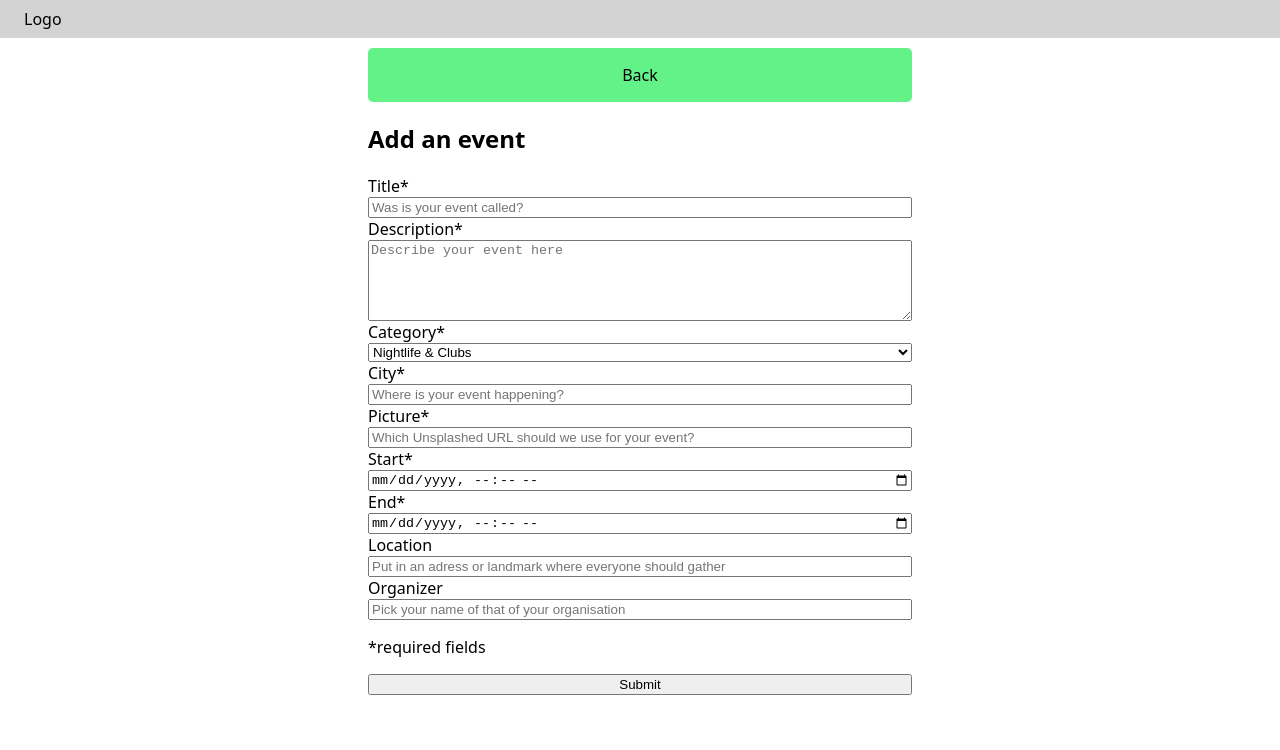
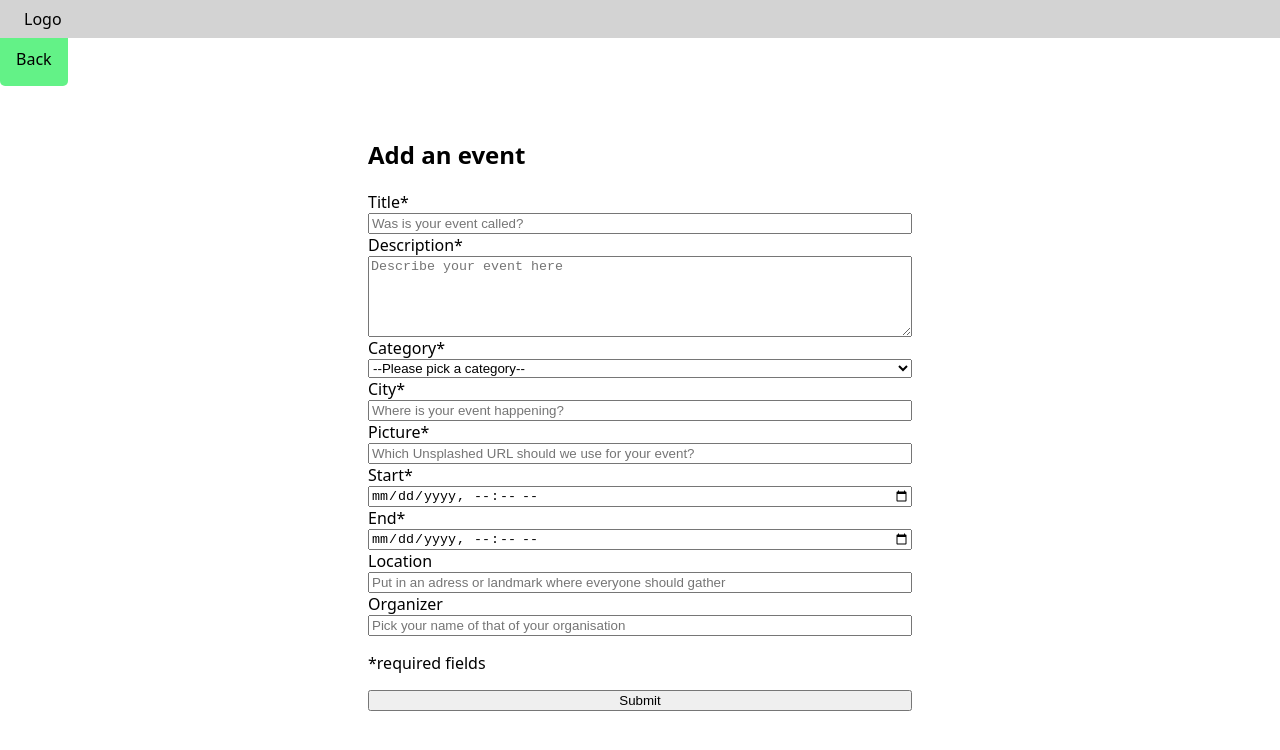
Before and after one commit to alhen002/capstone-event-repo, a Next.js app: page /events/create in a window 1280 px wide. Shown: the top 750 px of the page. Built offline with nearby package versions, Linux system fonts and the light colour scheme.

Commit message:
add function/reworked linkbutton

```diff
--- /dev/null
+++ b/components/EventForm.js
@@ -0,0 +1,110 @@
+import styled from "styled-components";
+import { useRouter } from "next/router";
+import { createNewEvent } from "@/lib/api";
+
+const StyledForm = styled.form`
+  padding-top: 3rem;
+  margin-inline: auto;
+  max-width: 36rem;
+  padding-inline: 1rem;
+  display: flex;
+  flex-direction: column;
+`;
+
+export default function EventForm() {
+  const router = useRouter();
+
+  function handleSubmit(event) {
+    event.preventDefault();
+    const formData = new FormData(event.target);
+    const events = Object.fromEntries(formData);
+    createNewEvent(events);
+
+    event.target.reset();
+    router.push("/");
+  }
+
+  return (
+    <>
+      <StyledForm onSubmit={handleSubmit}>
+        <h2>Add an event</h2>
+        <label htmlFor="title">Title*</label>
+        <input
+          id="title"
+          name="title"
+          aria-label="Event Title"
+          placeholder="Was is your event called?"
+          required
+        ></input>
+        <label htmlFor="description">Description*</label>
+        <textarea
+          id="description"
+          name="description"
+          aria-label="event description"
+          placeholder="Describe your event here"
+          rows="5"
+          required
+        ></textarea>
+        <label htmlFor="category">Category*</label>
+        <select id="category" name="category" required>
+          <option value=""> --Please pick a category-- </option>
+          <option value="Nightlife & Clubs">Nightlife & Clubs</option>
+          <option value="Culture & Arts">Culture & Arts</option>
+          <option value="Liveshow">Liveshow</option>
+          <option value="Activities & Games">Activities & Games</option>
+          <option value="Live Shows"> Live Shows</option>
+          <option value="Community Meet-up">Community Meet-up</option>
+        </select>
+        <label htmlFor="city">City*</label>
+        <input
+          id="city"
+          name="city"
+          aria-label="city of the event"
+          placeholder="Where is your event happening?"
+          required
+        ></input>
+        <label htmlFor="imageUrl">Picture*</label>
+        <input
+          id="imageUrl"
+          name="imageUrl"
+          aria-label="Unsplashed URL to a picture for the event"
+          placeholder="Which Unsplashed URL should we use for your event?"
+          required
+        ></input>
+        <label htmlFor="startDateTime">Start*</label>
+        <input
+          id="startDateTime"
+          name="startDateTime"
+          aria-label="Start of the event"
+          type="datetime-local"
+          required
+        ></input>
+        <label htmlFor="endDateTime">End*</label>
+        <input
+          id="endDateTime"
+          name="endDateTime"
+          aria-label="End of the event"
+          type="datetime-local"
+          // min startDateTime
+          required
+        ></input>
+        <label htmlFor="location">Location</label>
+        <input
+          id="location"
+          name="location"
+          aria-label="Location of the event"
+          placeholder="Put in an adress or landmark where everyone should gather"
+        ></input>
+        <label htmlFor="organizer">Organizer</label>
+        <input
+          id="organizer"
+          name="organizer"
+          aria-label="Organizer of the event"
+          placeholder="Pick your name of that of your organisation"
+        ></input>
+        <p> *required fields</p>
+        <button type="Submit">Submit</button>
+      </StyledForm>
+    </>
+  );
+}
--- a/components/EventList.js
+++ b/components/EventList.js
@@ -1,6 +1,6 @@
 import styled from "styled-components";
 import EventCard from "./EventCard";
-import LinkButton from "./Button";
+import LinkButton from "./LinkButton";
 
 export const StyledList = styled.ul`
   margin-inline: auto;
--- a/components/Button.js
+++ b/components/LinkButton.js
@@ -14,10 +14,6 @@ const StyledLink = styled(Link)`
   text-decoration: none;
 `;
 
-export default function LinkButton({ url, children }) {
+export default function LinkButton({ url = "/", children = "Back" }) {
   return <StyledLink href={url}>{children}</StyledLink>;
 }
-
-export function BackButton() {
-  return <StyledLink href={"/"}> Back </StyledLink>;
-}
--- /dev/null
+++ b/lib/api.js
@@ -0,0 +1,18 @@
+async function request({ data, url, method }) {
+  const options = data
+    ? {
+        method,
+        body: JSON.stringify(data),
+        headers: {
+          "Content-Type": "application/json",
+        },
+      }
+    : { method };
+  const response = await fetch(url, options);
+  const json = await response.json();
+  return json;
+}
+
+export async function createNewEvent(data) {
+  return request({ url: "/api/events", method: "POST", data });
+}
--- a/pages/events/create/index.js
+++ b/pages/events/create/index.js
@@ -1,101 +1,16 @@
-import styled from "styled-components";
-import { BackButton } from "@/components/Button";
 import Header from "@/components/Header";
-import { StyledList } from "@/components/EventList";
-
-const StyledForm = styled.form`
-  padding-top: 3rem;
-  margin-inline: auto;
-  max-width: 36rem;
-  padding-inline: 1rem;
-  display: flex;
-  flex-direction: column;
-`;
+import EventForm from "@/components/EventForm";
+import { StyledMain } from "@/pages";
+import LinkButton from "@/components/LinkButton";
 
 export default function Page() {
   return (
     <>
       <Header />
-
-      <StyledForm>
-        <BackButton />
-        <h2>Add an event</h2>
-        <label htmlFor="title">Title*</label>
-        <input
-          id="title"
-          name="title"
-          aria-label="Event Title"
-          placeholder="Was is your event called?"
-          required
-        ></input>
-        <label htmlFor="description">Description*</label>
-        <textarea
-          id="description"
-          name="description"
-          aria-label="event description"
-          placeholder="Describe your event here"
-          rows="5"
-          required
-        ></textarea>
-        <label htmlFor="category">Category*</label>
-        <select id="category" name="category" required>
-          <option value="Nightlife & Clubs">Nightlife & Clubs</option>
-          <option value="Culture & Arts">Culture & Arts</option>
-          <option value="Liveshow">Liveshow</option>
-          <option value="Activities & Games">Activities & Games</option>
-          <option value="Live Shows"> Live Shows</option>
-          <option value="Community Meet-up">Community Meet-up</option>
-        </select>
-        <label htmlFor="city">City*</label>
-        <input
-          id="city"
-          name="city"
-          aria-label="city of the event"
-          placeholder="Where is your event happening?"
-          required
-        ></input>
-        <label htmlFor="imageUrl">Picture*</label>
-        <input
-          id="imageUrl"
-          name="imageUrl"
-          aria-label="Unsplashed URL to a picture for the event"
-          placeholder="Which Unsplashed URL should we use for your event?"
-          required
-        ></input>
-        <label htmlFor="startDateTime">Start*</label>
-        <input
-          id="startDateTime"
-          name="startDateTime"
-          aria-label="Start of the event"
-          type="datetime-local"
-          required
-        ></input>
-        <label htmlFor="endDateTime">End*</label>
-        <input
-          id="endDateTime"
-          name="endDateTime"
-          aria-label="End of the event"
-          type="datetime-local"
-          // min startDateTime
-          required
-        ></input>
-        <label htmlFor="location">Location</label>
-        <input
-          id="location"
-          name="location"
-          aria-label="Location of the event"
-          placeholder="Put in an adress or landmark where everyone should gather"
-        ></input>
-        <label htmlFor="organizer">Organizer</label>
-        <input
-          id="organizer"
-          name="organizer"
-          aria-label="Organizer of the event"
-          placeholder="Pick your name of that of your organisation"
-        ></input>
-        <p> *required fields</p>
-        <button type="Submit">Submit</button>
-      </StyledForm>
+      <StyledMain>
+        <LinkButton />
+        <EventForm />
+      </StyledMain>
     </>
   );
 }
--- a/pages/index.js
+++ b/pages/index.js
@@ -5,9 +5,9 @@ import Error from "@/components/Error";
 import Loading from "@/components/Loading";
 import EventList from "@/components/EventList";
 import Header from "@/components/Header";
-import LinkButton from "@/components/Button";
+import LinkButton from "@/components/LinkButton";
 
-const StyledMain = styled.main`
+export const StyledMain = styled.main`
   height: 100vh;
   padding-block: 3rem;
 `;
```
